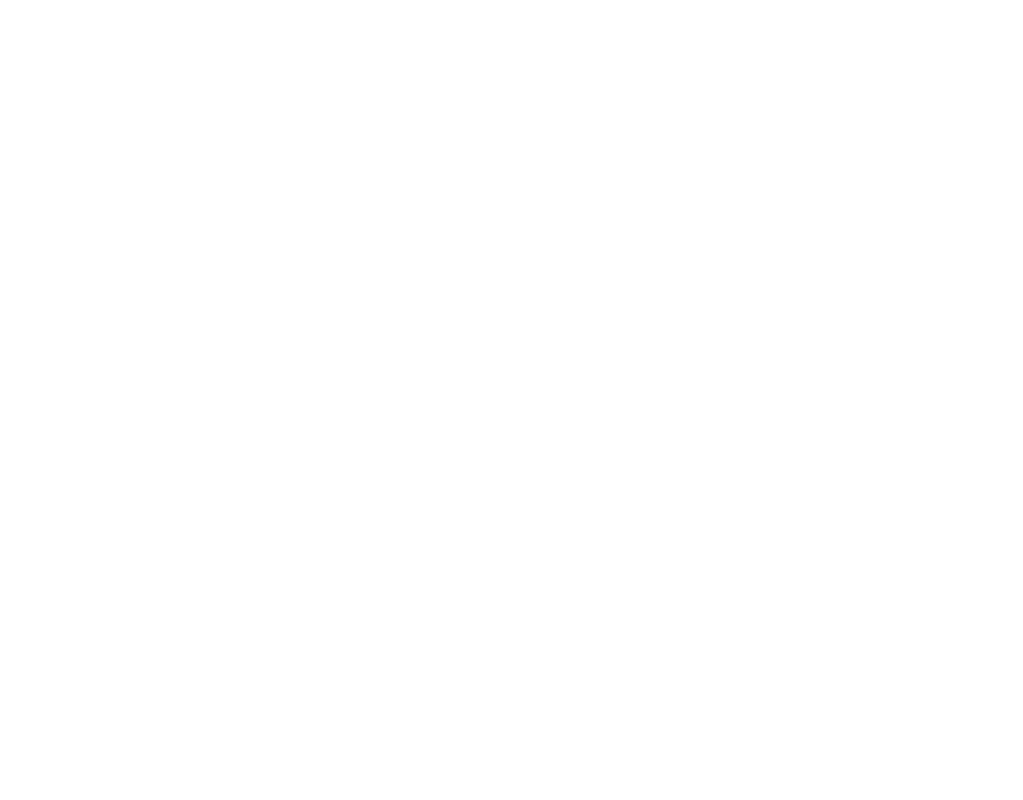
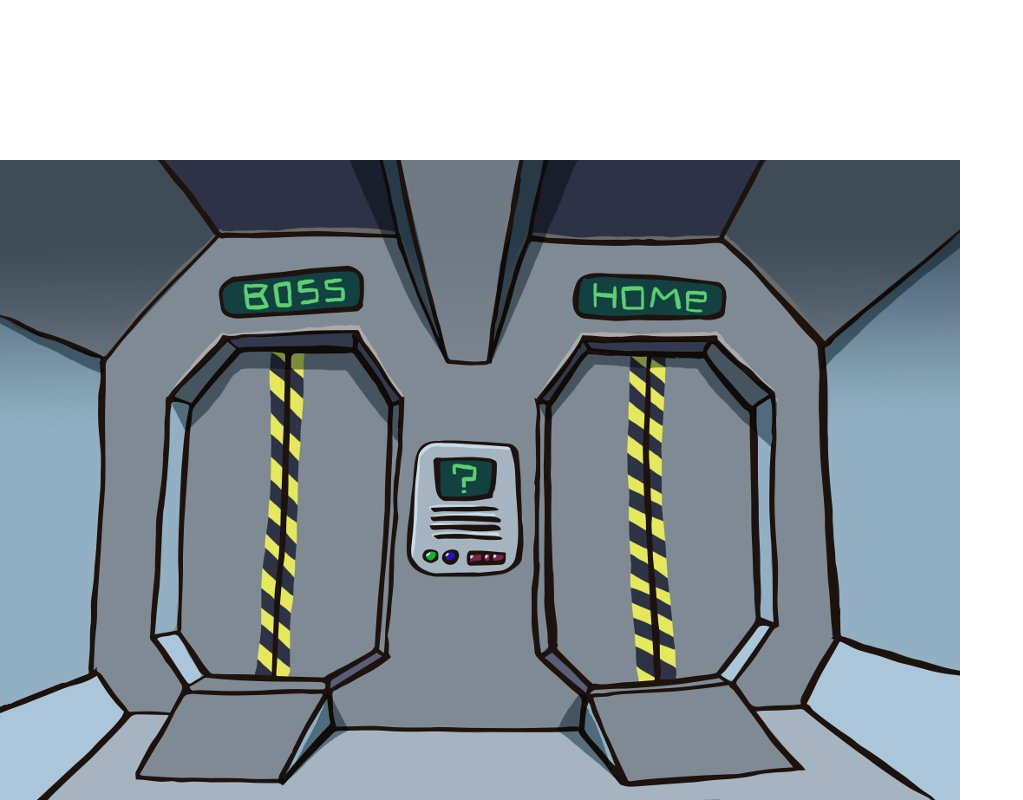
Before and after one commit to 0xNordian/sprint-6, a React (Vite) app: page / in a window 1280 px wide. Shown: the part 640-1440 px from the top of the page, without its empty margins (0-1023 px from the left). Before the commit the page ends 800 px from the top, so only its background shows below. Built offline with nearby package versions, Linux system fonts and the light colour scheme.

Commit message:
image test to fix image bug

```diff
--- a/src/App.tsx
+++ b/src/App.tsx
@@ -11,6 +11,7 @@
     <>
       <Welcome onClick={toggleStarted} onStarted={started}/>
       <Scene dataScene={data} onStarted={started}/>
+      <img src="./src/assets/images/2.jpg" />
     </>
   )
 }
```
